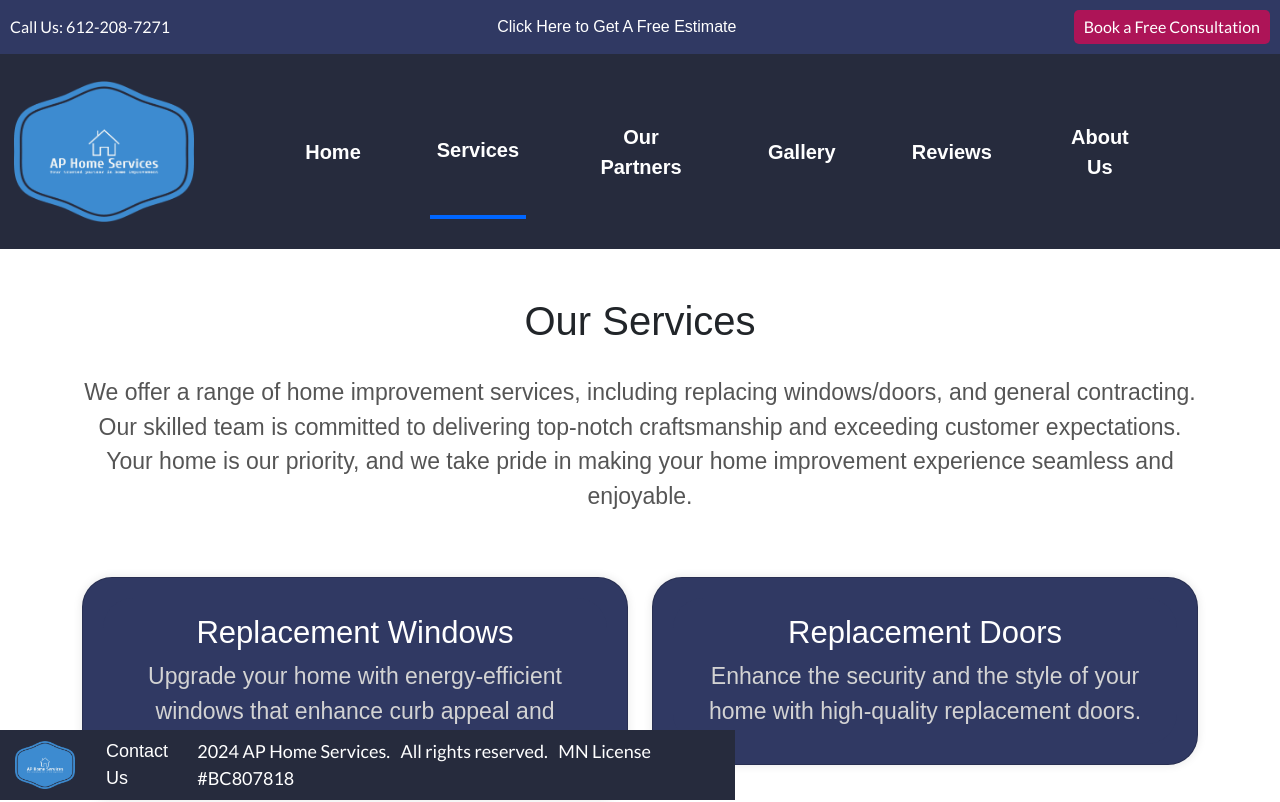
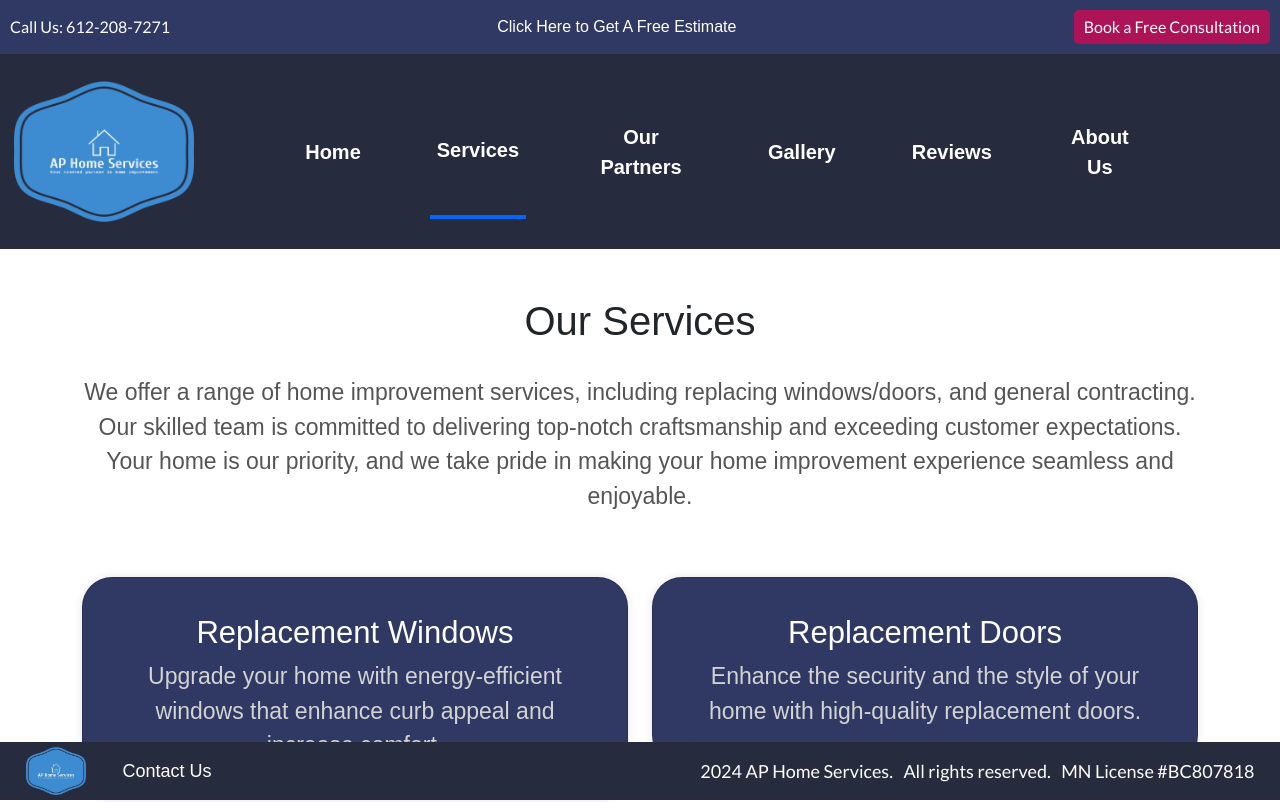
Before and after one commit to Amigovich/aphomesvc, a React (Vite) app: page /services in a window 1280 px wide. Shown: the top 802 px of the page. Built offline with nearby package versions, Linux system fonts and the light colour scheme; a web font is replaced by a local one.

Commit message:
Update App.css

```diff
--- a/src/App.css
+++ b/src/App.css
@@ -355,9 +355,10 @@ p {
 
 /* Footer styles */
 .footer {
-  position:fixed;
-  bottom:0;
-  left:0;
+position: sticky;
+  bottom: 0;
+  left: 0;
+  z-index: 9;
   background-color: #262b3d;
   font-size: 18px;
   padding: 0;
```
